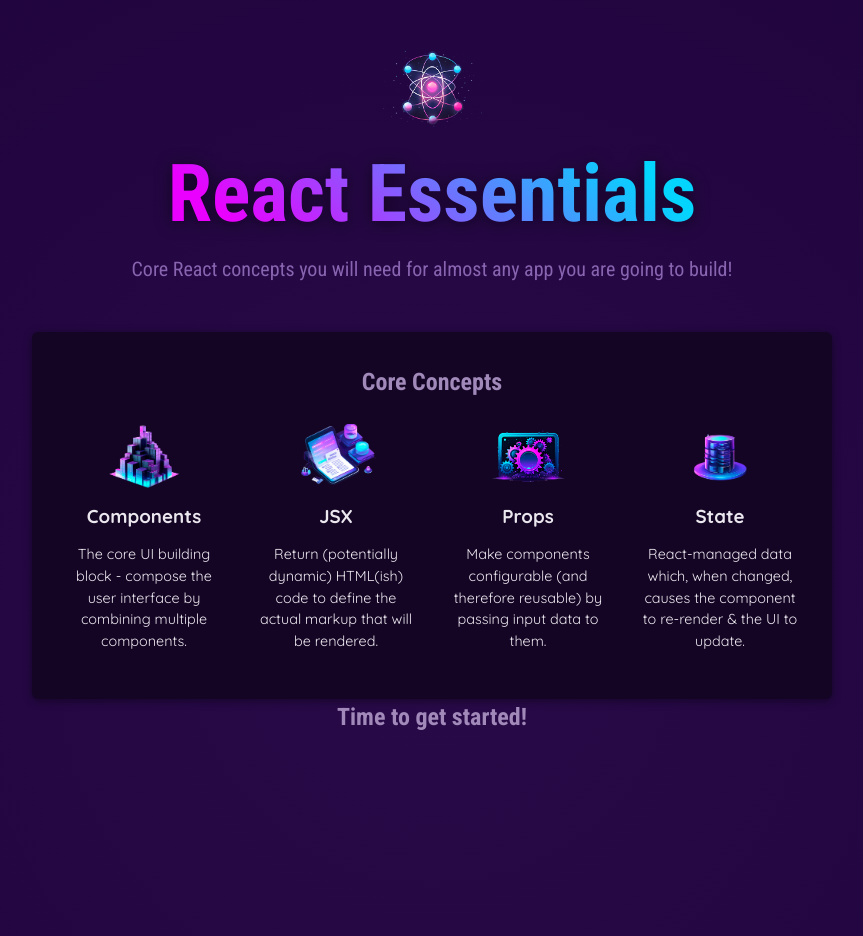
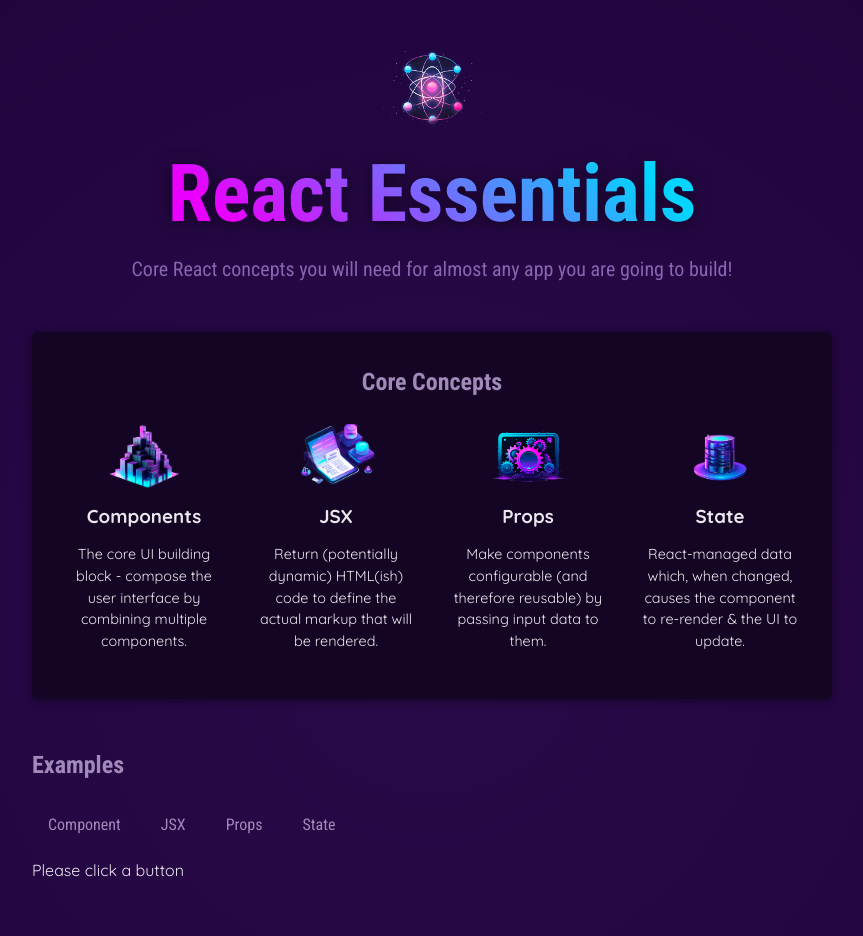
Before and after one commit to lenalizmartinez/projectsReact, a React (Vite) app in the folder projects/holamundo/: page / in a window 1280 px wide. Shown: the top 936 px of the page, without its empty margins (208-1071 px from the left). Built offline with nearby package versions, Linux system fonts and the light colour scheme.

Commit message:
Update App.jsx

```diff
--- a/projects/holamundo/src/App.jsx
+++ b/projects/holamundo/src/App.jsx
@@ -1,40 +1,27 @@
+import {useState} from 'react';
 import reactImg from './assets/react-core-concepts.png';
 import componentsImg from './assets/components.png';
 import { CORE_CONCEPTS } from './data.js';
+import Header from './components/Header.jsx';
+import CoreConcept from './components/CoreConcepts.jsx';
+import TabButton from './components/TabButton.jsx';
 
+function App() {
 
-const reactDescription = ['Fundamental', 'Crucial', 'Core']
-function genRandomInt(max){
-  return Math.floor(Math.random() * (max+1));
+  const [selectedTopic, setSelectedTopic]= useState('Please click a button');
+
+let tabContent = 'please click a button';
+
+function handSelect(selectedButton){
+
+  //tabContent = selectedButton;
+  setSelectedTopic(selectedButton);
+  //selectedButton => 'components', 'jsx', 'props',
+  console.log(setSelectedTopic);
 }
 
-function Header(){
-  const description = reactDescription[genRandomInt(2)];
+console.log('APP component executing');
 
-  return (
-  <header>
-      <img src={reactImg} alt="Stylized atom" />
-    <h1>React Essentials</h1>
-    <p>
-      {description} React concepts you will need for almost any app you are
-      going to build!
-    </p>
-  </header>
-  );
-}
-
-
-function CoreConcept(props){
-  return (
-    <li>
-      <img src={props.image} alt={props.title}/>
-      <h3>{props.title}</h3>
-      <p>{props.description}</p>
-    </li>
-  );
-}
-
-function App() {
   return (
     <div>
       <Header />
@@ -55,6 +42,16 @@ function App() {
           </ul>
 
         </section>
+        <section id="examples">
+          <h2>Examples</h2>
+          <menu>
+            <TabButton onSelect={() => handSelect('components')}>Component</TabButton>
+            <TabButton onSelect={() => handSelect('jsx')}>JSX</TabButton>
+            <TabButton onSelect={() => handSelect('props')}>Props</TabButton>
+            <TabButton onSelect={() => handSelect('state')}>State</TabButton>
+          </menu>
+            {selectedTopic}
+        </section>
 
         <h2>Time to get started!</h2>
       </main>
```
